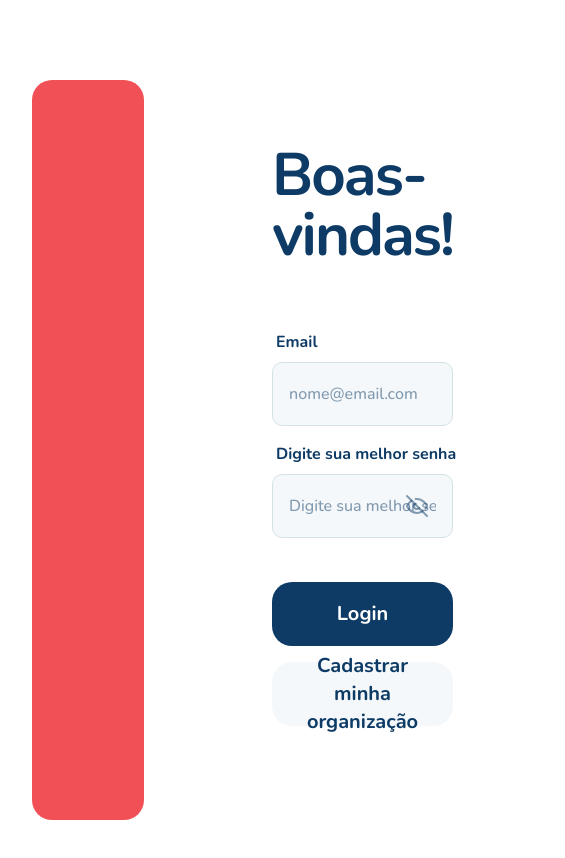
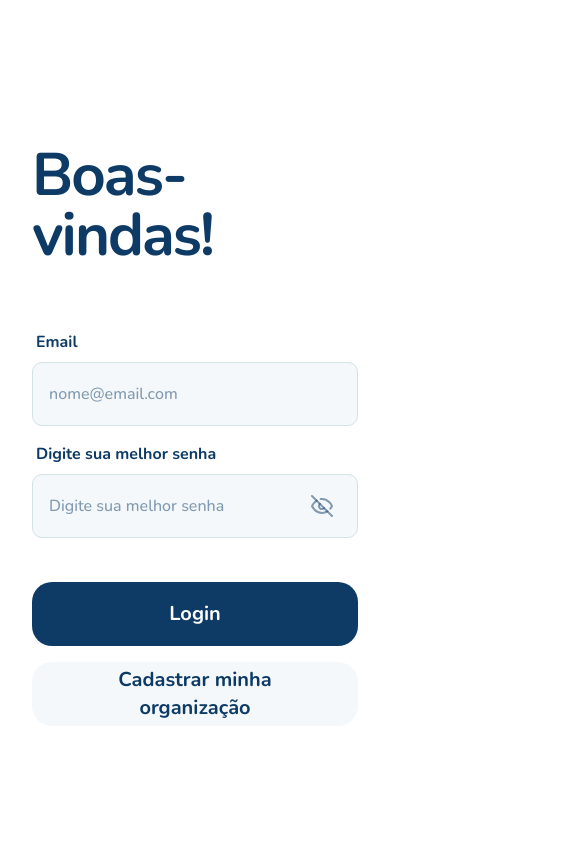
Before and after one commit to FelipeBelloDultra/find-a-friend-frontend, a React (Vite) app: page /sign-in in a window 390 px wide. Shown: the top 858 px of the page, 565 px wide, since content can reach past the window. Built offline with nearby package versions, Linux system fonts and the light colour scheme.

Commit message:
feat(pages): turn sign-in responsive

```diff
--- a/src/components/float-img-background.tsx
+++ b/src/components/float-img-background.tsx
@@ -3,7 +3,7 @@ import imgPets from "/public/imgs/pets.png";
 
 export function FloatImgBackground() {
   return (
-    <aside className="max-w-lg w-full sticky top-20 h-[740px]">
+    <aside className="max-w-lg w-full sticky top-20 lg:h-[740px] h-[500px]">
       <div className="h-full rounded-[20px] bg-secondary flex items-center flex-col justify-between pt-28 pb-20 px-14">
         <img
           src={svgLogoWhite}
--- a/src/pages/sign-in/index.tsx
+++ b/src/pages/sign-in/index.tsx
@@ -9,10 +9,12 @@ export function SignIn() {
 
   return (
     <div className="max-w-7xl w-full mx-auto px-8">
-      <section className="flex justify-between gap-32 py-20">
-        <FloatImgBackground />
+      <section className="flex md:justify-between justify-center py-20">
+        <span className="md:inline hidden">
+          <FloatImgBackground />
+        </span>
 
-        <article className="flex-1 pr-28">
+        <article className="lg:pr-28 md:flex-shrink-0 md:ml-5">
           <section className="flex flex-col h-full">
             <div className="min-h-[calc(500px/2)] flex items-center">
               <h1 className="my-auto font-bold text-6xl -tracking-[2px]">{t("login.welcome")}</h1>
--- a/src/pages/sign-up/index.tsx
+++ b/src/pages/sign-up/index.tsx
@@ -22,7 +22,9 @@ export function SignUp() {
           </section>
         </article>
 
-        <FloatImgBackground />
+        <span>
+          <FloatImgBackground />
+        </span>
       </section>
     </div>
   );
```
